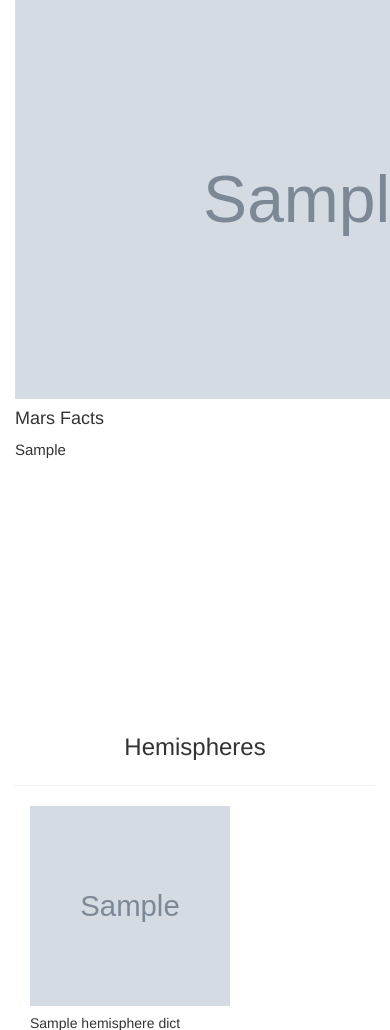
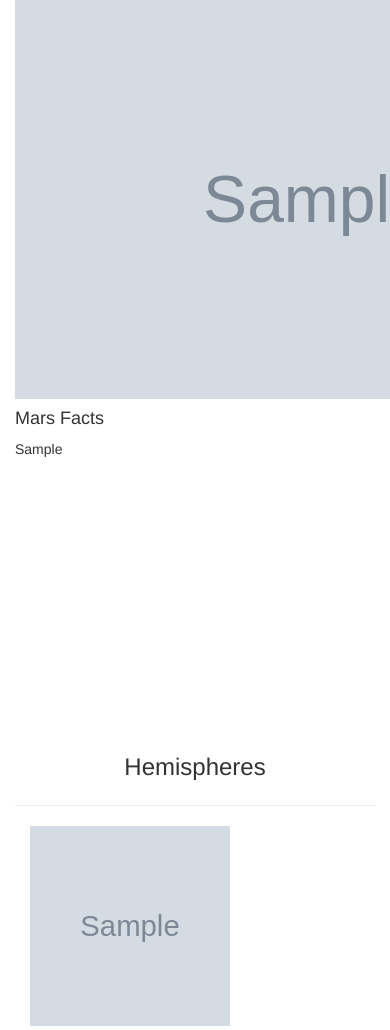
Before and after one commit to jmahon22/web_scraping_challenge, a Flask app: page / in a window 390 px wide; the page is wider, and only the part inside the window is pictured. Shown: the part 394-1424 px from the top of that part. Run offline with Flask 2, Linux system fonts and the light colour scheme; grey boxes marked "Sample" are stand-in pictures; a database or web service that is not in the repository returns one stand-in record (values such as "Sample title"); some libraries are stand-ins or nearby versions.

Commit message:
final commit

```diff
--- a/Missions_to_Mars/app.py
+++ b/Missions_to_Mars/app.py
@@ -9,16 +9,13 @@ app = Flask(__name__)
 # Use PyMongo to establish Mongo connection
 mongo = PyMongo(app, uri="mongodb://localhost:27017/mars_app")
 
-# app.config["MONGO_URI"] = "mongodb://localhost:27017/mars_app"
-# mongo = PyMongo(app)
-
 # Route to render index.html template using data from Mongo
 @app.route("/")
 def index():
 
     # Find one record of data from the mongo database
     mars_dict = mongo.db.mars_dict.find_one()
-    #print (mars_dict)
+
     # Return template and data
     return render_template("index.html", mars_dict = mars_dict)
 
--- a/Missions_to_Mars/scrape_mars.py
+++ b/Missions_to_Mars/scrape_mars.py
@@ -15,13 +15,14 @@ def scrape():
     url = "https://mars.nasa.gov/news"
     browser.visit(url)
 
-
     #scrape page into soup
     soup = bs(browser.html, "html.parser")
 
+    #titles
     all_titles = soup.find_all(name='div', class_='content_title')
     news_title = all_titles[1].text.strip()
 
+    #paragraph
     all_paragraph = soup.find_all(name='div', class_='article_teaser_body')
     news_p = all_paragraph[0].text.strip()
 
@@ -45,7 +46,6 @@ def scrape():
     df = tables[0]
 
     mars_df = df.to_html(classes= 'dataframe')
-
 
     #Mars Hemispheres
 
--- a/Missions_to_Mars/templates/index.html
+++ b/Missions_to_Mars/templates/index.html
@@ -18,7 +18,7 @@
     </div>
 
     <div class="row" id="mars-news">
-      <div class="col-md-12">
+      <div class="col-md-11">
         <h3>Latest Mars News</h3>
         <h4 class="heading">{{mars_dict.news_title}}</h4>
         <p>{{mars_dict.news_paragraph}}</p>
@@ -32,7 +32,7 @@
         </div>
         <div class="col-md-4">
             <h4>Mars Facts</h4>
-            <div style="width: 450px; height: 200px; font-size: 15px; margin-bottom: 65px">
+            <div style="width: 400px; height: 220px; font-size: 14px; margin-bottom: 65px">
               {{ mars_dict.mars_facts | safe }}
             </div>
         </div>
```
Also changed, not shown: 1 other file.
